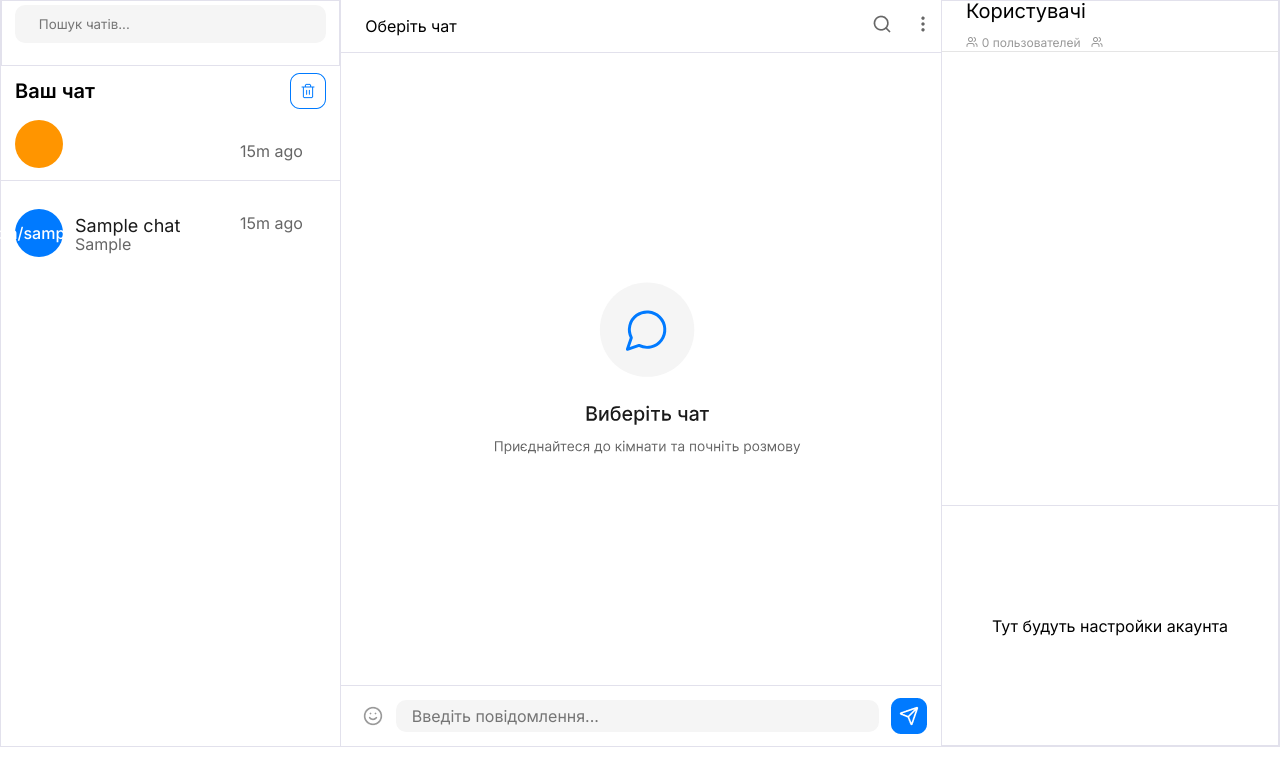
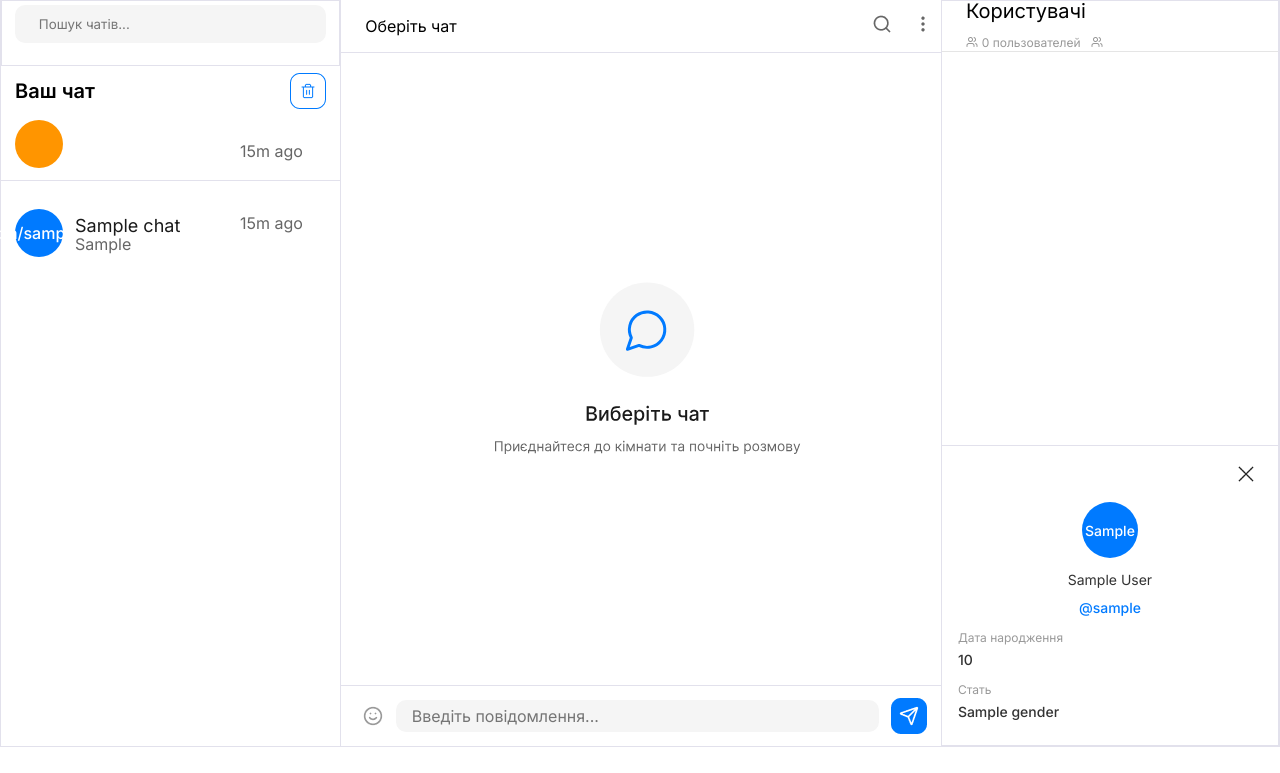
Before and after one commit to LenaFedchenko/chat_project, a Python web app: template chat/templates/chat.html in a window 1280 px wide. Shown: the part 27-800 px from the top of the page. Run offline with Jinja, Linux system fonts and the light colour scheme; the template is opened without the code that fills it: most values are stand-ins (such as "Sample title", 1, 10 or a date in 2020).

Commit message:
added styles for mobile

```diff
--- a/chat/static/css/left.css
+++ b/chat/static/css/left.css
@@ -10,7 +10,13 @@
     gap: 1.05vh;
     border-right: 0.0625rem #E2E1EC solid;
 }
-
+.back-chat, .back-chat2{
+    display: none;
+}
+.search{
+    border: none;
+    width:22vw;
+}
 .search-chat{
     display: flex;
     align-items: center;
--- a/chat/static/css/right.css
+++ b/chat/static/css/right.css
@@ -3,7 +3,7 @@
 .right-part *{
     box-sizing: border-box;
 }
-** {
+.right-part *{
     font-family: 'Inter', sans-serif;
 }
 .right-part{
@@ -114,10 +114,103 @@
     display: flex;
     width: 100%;
     height: 30vh;
-    align-items: center;
-    justify-content: center;
+    min-height: 18.75rem;
+    align-items: stretch;
+    justify-content: flex-start;
     border-top: 0.0625rem solid #E2E1EC;
-    padding: 1rem;
+    padding: 0.75rem 1rem 1rem;
     text-align: center;
     flex-shrink: 0;
+    flex-direction: column;
+    gap: 0.75rem;
+    overflow: hidden;
 }
+.btn-div{
+    width: 100%;
+    display: flex;
+    justify-content: flex-end;
+    min-height: 1rem;
+}
+.close2{
+    width: 1rem;
+    height: 1rem;
+    cursor: pointer;
+    flex-shrink: 0;
+}
+.ava-div{
+    width: 100%;
+    display: flex;
+    justify-content: center;
+}
+.account-settings .avatar{
+    width: 3.5rem;
+    height: 3.5rem;
+    font-size: 0.875rem;
+}
+.short-info{
+    width: 100%;
+    display: flex;
+    justify-content: center;
+    align-items: center;
+    gap: 0.5rem;
+    flex-direction: column;
+    min-width: 0;
+}
+.name-last,
+.username,
+.light-text,
+.main-text{
+    margin: 0;
+}
+.name-last{
+    max-width: 100%;
+    color: #333333;
+    font-size: 0.875rem;
+    font-weight: 400;
+    line-height: 1.25rem;
+    overflow: hidden;
+    text-overflow: ellipsis;
+    white-space: nowrap;
+}
+.username{
+    max-width: 100%;
+    font-size: 0.875rem;
+    font-weight: 500;
+    line-height: 1.25rem;
+    color: #007AFF;
+    overflow: hidden;
+    text-overflow: ellipsis;
+    white-space: nowrap;
+}
+.account-info-list{
+    width: 100%;
+    display: flex;
+    flex-direction: column;
+    gap: 0.75rem;
+    min-width: 0;
+}
+.second-info{
+    width: 100%;
+    display: flex;
+    gap: 0.25rem;
+    flex-direction: column;
+    align-items: start;
+    justify-content: flex-start;
+    min-width: 0;
+}
+.light-text{
+    color: #999999;
+    font-size: 0.75rem;
+    font-weight: 400;
+    line-height: 1rem;
+}
+.main-text{
+    color: #333333;
+    max-width: 100%;
+    font-size: 0.875rem;
+    font-weight: 500;
+    line-height: 1.25rem;
+    overflow: hidden;
+    text-overflow: ellipsis;
+    white-space: nowrap;
+}
--- a/chat/static/js/searching.js
+++ b/chat/static/js/searching.js
@@ -1,6 +1,21 @@
 const search = document.querySelector(".search")
 const searchResults = document.querySelector('.search-results')
 const visible = document.querySelector('.visible')
+const nameChat = document.querySelector(".name-chat")
+const rightPart = document.querySelector(".right-part")
+const visibleChat = document.querySelector(".chat-place")
+const btnBack2 = document.querySelector(".back-chat2")
+
+nameChat.addEventListener('click', () =>{
+    rightPart.style.display = 'flex'
+    visibleChat.style.display = 'none'
+    btnBack2.style.display = 'flex'
+})
+
+btnBack2.addEventListener('click', () => {
+    visibleChat.style.display = 'flex'
+    rightPart.style.display = 'none'
+})
 
 search.addEventListener("keydown", (event) => {
     if (event.key === "Enter") {
--- a/chat/templates/chat.html
+++ b/chat/templates/chat.html
@@ -7,13 +7,14 @@
 <link rel="stylesheet" href="{{url_for('chat.static', filename='css/right.css') }}">
 <link rel="stylesheet" href="{{url_for('chat.static', filename='css/create-chat.css') }}">
 <link rel="stylesheet" href="{{url_for('chat.static', filename='css/delete-chat.css') }}">
+<link rel="stylesheet" href="{{url_for('chat.static', filename='css/media.css') }}">
 {% endblock  %}
 
 {% block content %}
 <div class="all-page-chat">
     <div class="left-part">
         <div class="search-chat" style="border: 0.0625rem #E2E1EC solid;">
-            <input type="text" name="search" placeholder="Пошук чатів..." style="border: none; width:22vw" class="search">
+            <input type="text" name="search" placeholder="Пошук чатів..." class="search">
         </div>
         <!-- <hr style="width: 26.5vw;"> -->
         <div class="all-chats">
@@ -45,6 +46,8 @@
     {% include 'particles/modal-leaving.html' %}
     <div class="chat-place">
         <div class="settings-chat">
+            <button class="back-chat"><img src="{{url_for('chat.static', filename = 'images/back.png')}}" alt="bck"></button>
+
             <p class="name-chat">Оберіть чат</p>
             <div>
                 <img src="{{url_for('chat.static', filename = 'images/search.png')}}" alt="" style="cursor: pointer;">
@@ -81,6 +84,8 @@
 
 
     <div class="right-part">
+        <div style="display: flex; align-items:center;">
+            <button class="back-chat2"><img src="{{url_for('chat.static', filename = 'images/back.png')}}" alt="bck"></button>
             <div class="users">
                 <p style="font-size: 1.25rem; margin:0; font-weight:400">Користувачі</p>
                 <div class="status">
@@ -94,10 +99,11 @@
                     </div>
                 </div>
             </div>
+        </div>
         <div class="people-online">
         </div>
         <div class="account-settings">
-            Тут будуть настройки акаунта
+            {% include 'particles/settings-account.html' %}
         </div>
     </div>
 </div>
--- /dev/null
+++ b/chat/templates/particles/settings-account.html
@@ -0,0 +1,23 @@
+<div class="btn-div">
+    <img src="{{url_for('static', filename = 'images/close.png')}}" alt="" class="close2">
+</div>
+<div class="ava-div">
+    <div class="avatar">
+        {{letters_ava}}
+    </div>
+</div>
+
+<div class="short-info">
+    <p class="name-last">{{first_name}} {{last_name}}</p>
+    <p class="username">@{{username}}</p>
+</div>
+<div class='account-info-list'>
+    <div class="second-info">
+        <p class="light-text">Дата народження</p>
+        <p class="main-text">{{age}}</p>
+    </div>
+    <div class="second-info">
+        <p class="light-text">Стать</p>
+        <p class="main-text">{{gender}}</p>
+    </div>
+</div>
--- a/message/static/js/openChat.js
+++ b/message/static/js/openChat.js
@@ -6,7 +6,9 @@ const nameChat = document.querySelector('.name-chat')
 const noChat = document.querySelector('.no-chat')
 const currentUsername = messages.dataset.currentUsername
 const currentUserId = messages.dataset.currentUserId
-
+const visibleChat = document.querySelector(".chat-place")
+const visibleLeftPart = document.querySelector(".left-part")
+const btnBackChat = document.querySelector(".back-chat")
 export let selectedChatId = localStorage.getItem("selectedChatId")
 
 export const socket = io()
@@ -17,7 +19,10 @@ const avatarColors = ["#4DA6FF", "#F39C12", "#1ABC9C", "#9B59B6", "#FF3B30", "#3
 function avatarColor(userId) {
     return avatarColors[(userId - 1) % avatarColors.length]
 }
-
+btnBackChat.addEventListener("click", () => {
+    visibleChat.style.display = "none"
+    visibleLeftPart.style.display = "flex"
+})
 // сначала скрываем чат и показываем заглушку
 messages.style.display = "none"
 
@@ -143,7 +148,8 @@ selectedChats.forEach((chat) => {
         selectedChats.forEach((item) => {
             item.style.backgroundColor = "transparent"
         })
-
+        visibleChat.style.display = "flex"
+        visibleLeftPart.style.display = "none"
         chat.style.backgroundColor = "#F0F8FF"
 
         selectedChatId = chat.dataset.id
--- a/project/static/css/header.css
+++ b/project/static/css/header.css
@@ -27,3 +27,15 @@ header{
     height: 2.5rem;
     width: 2.5rem;
 }
+.avatar {
+    display: flex;
+    align-items: center;
+    justify-content: center;
+    width: 2rem;
+    height: 2rem;
+    border-radius: 50%;
+    color: white;
+    font-size: 0.5rem;
+    font-weight: 500;
+    background-color: #007AFF;
+}
--- a/project/templates/base.html
+++ b/project/templates/base.html
@@ -8,6 +8,7 @@
     <link rel="stylesheet" href="{{ url_for('static', filename='css/base.css') }}">
     <link rel="stylesheet" href="{{ url_for('static', filename='css/header.css') }}">
     <link rel="stylesheet" href="{{ url_for('static', filename='css/modal.css') }}">
+    <link rel="stylesheet" href="{{ url_for('static', filename='css/media.css') }}">
     <link rel="preconnect" href="https://fonts.googleapis.com">
     <link rel="preconnect" href="https://fonts.gstatic.com" crossorigin>
 
@@ -23,7 +24,7 @@
             </div>
             <img src="{{ url_for('chat.static', filename='images/notif.svg') }}" alt="">
             <img src="{{ url_for('chat.static', filename='images/settings.svg') }}" alt="" class="open-modal" style="cursor: pointer;">
-            <img src="{{ url_for('chat.static', filename='images/avatar.png') }}" alt="">
+            <div class="avatar">{{letters_ava}}</div>
         </div>
         <div class="modal-bg"></div>
         <div style="display: none;" class="modal">
@@ -31,11 +32,11 @@
                 <p>Налаштування</p>
                 <img src="{{ url_for('static', filename='images/close.png') }}" alt="" class="img-set">
             </div>
-            <hr style="width: 28.9vw; color: #007AFF26">
+            <hr style="width: 90%; color: #007AFF26">
             <div class="img-prof">
                 <p>Зображення профілю</p>
                 <div class="editing">
-                    <img src="{{ url_for('chat.static', filename='images/avatar.png') }}" alt="" class="ava">
+                    <div class="avatar">{{letters_ava}}</div>
                     <button type="button" class="btn-change">
                         <img src="{{ url_for('static', filename='images/repeat.png') }}" alt="">
                         Замінити
@@ -46,7 +47,7 @@
                     </button>
                 </div>
             </div>
-            <hr style="width: 28.9vw; color: #007AFF26">
+            <hr style="width: 90%; color: #007AFF26">
             <form action="/get-data" method="post" class="data-user">
                 <label class="label-inp">
                     Ім’я
@@ -71,12 +72,12 @@
                     Вік
                     <input type="date" name="birth_date" class="inp" value="{{user.age or ''}}">
                 </label>
-                <hr style="width: 28.9vw; color: #007AFF26">
-                <a href="/del-user/" class="btn-sel">
+                <hr style="width: 90%; color: #007AFF26">
+                <a href="/del-user/" class="btn-sel" style="width: 100%; justify-content:start">
                     <img src="{{ url_for('static', filename='images/trash.png') }}" alt="" style="width: 1rem; height: 1rem;">
                     Видалити аккаунт
                 </a>
-                <hr style="width: 28.9vw; color: #007AFF26">
+                <hr style="width: 90%; color: #007AFF26">
                 <div class="btns">
                     <button type="button" class="btn-1">Скасувати</button>
                     <button type="submit" class="btn-2">Зберегти</button>
```
Also changed, not shown: chat/static/css/media.css (added, +77 -0 lines), chat/views.py (+30 -1 lines), project/static/css/media.css (added, +103 -0 lines), chat/static/images/back.png (added), project/instance/data.db. Lines whose indentation alone changed are shown as unchanged.
